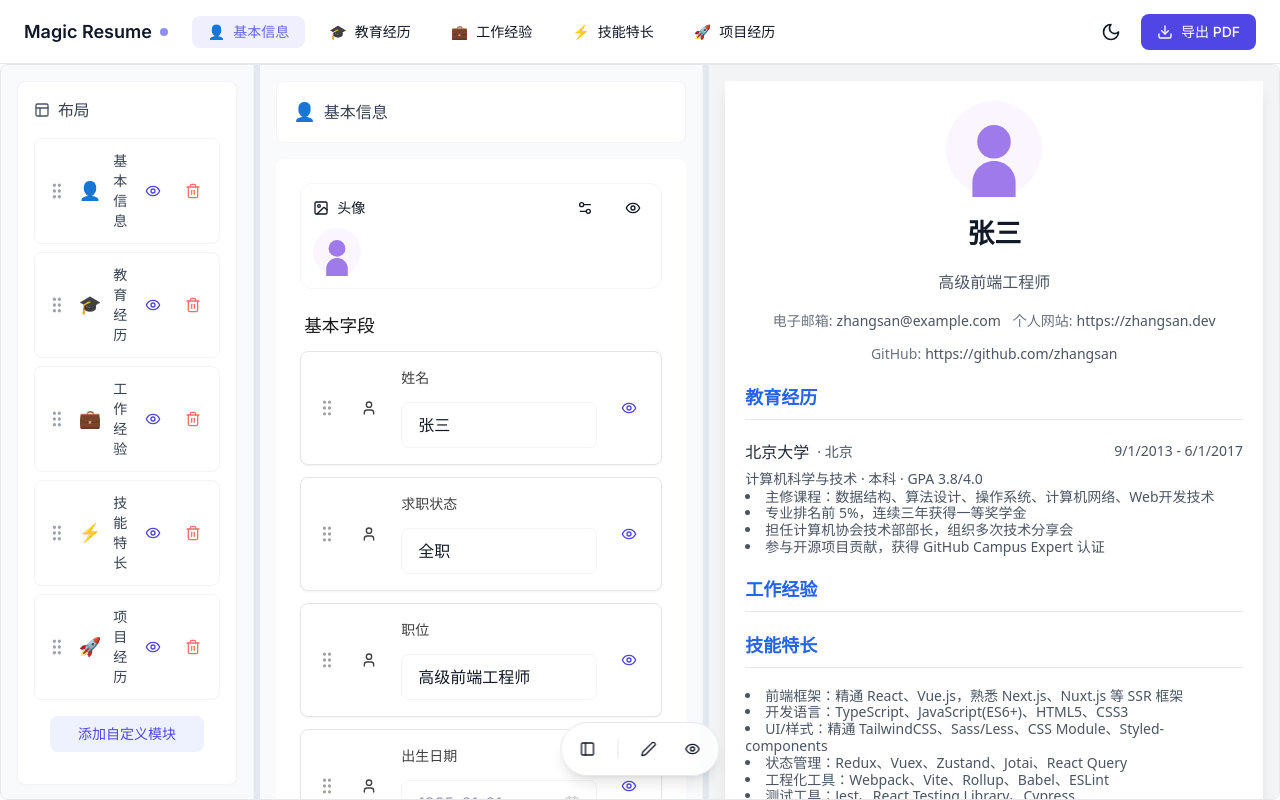
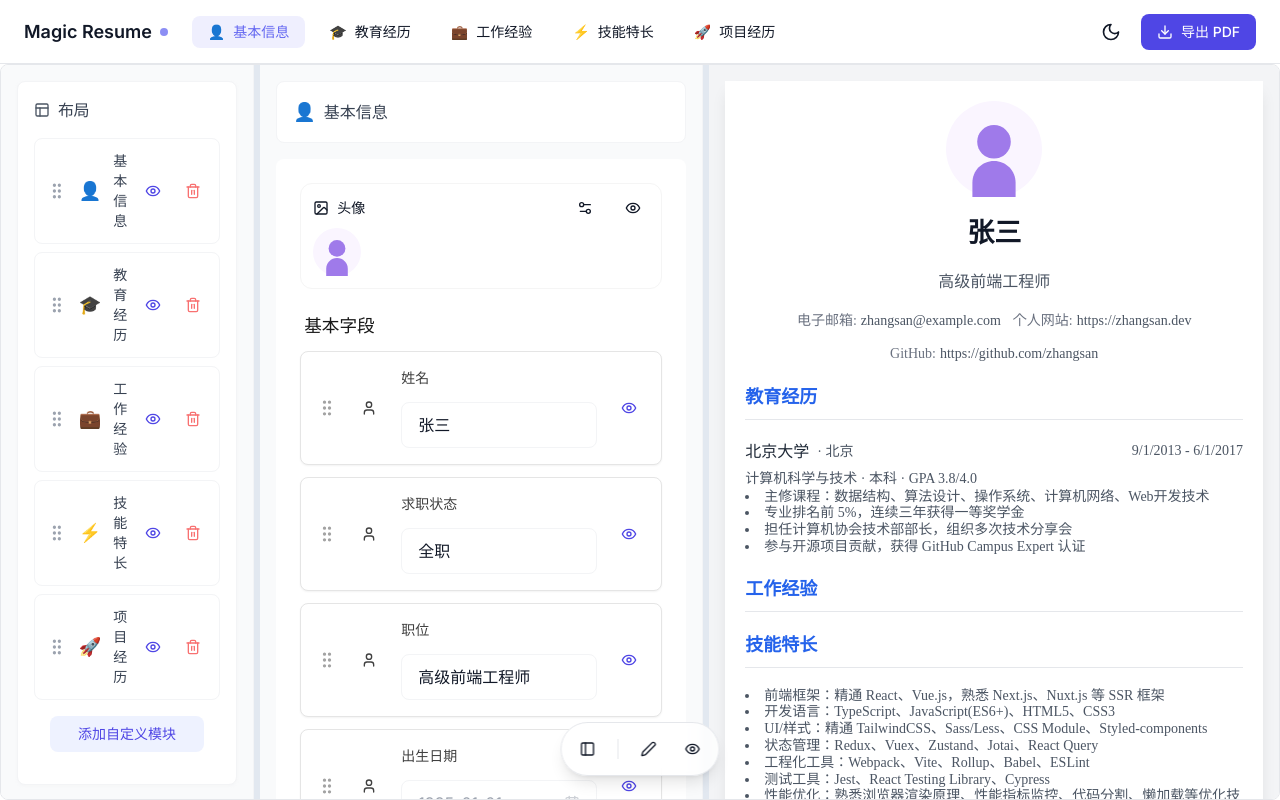
Before and after one commit to boy-lin/magic-resume-online, a Next.js app in the folder apps/fronted/: page /workbench in a window 1280 px wide. Built offline with nearby package versions, Linux system fonts and the light colour scheme.

Commit message:
feat: pdf local font

```diff
--- a/apps/fronted/src/app/globals.css
+++ b/apps/fronted/src/app/globals.css
@@ -155,3 +155,12 @@ hr {
   border-top: 1px solid gray;
   margin: 2rem 0;
 }
+
+
+
+@font-face {
+  font-family: 'Noto Sans SC';
+  src: url('https://fonts.googleapis.com/css2?family=Noto+Sans+SC&display=swap') format('woff2');
+  font-weight: normal;
+  font-style: normal;
+}
--- a/apps/fronted/src/components/editor/SidePanel.tsx
+++ b/apps/fronted/src/components/editor/SidePanel.tsx
@@ -30,7 +30,7 @@ import { useMemo } from "react";
 import { Switch } from "../ui/switch";
 
 const fontOptions = [
-  { value: "sans", label: "无衬线体" },
+  { value: "Noto Sans SC", label: "无衬线体" },
   { value: "serif", label: "衬线体" },
   { value: "mono", label: "等宽体" }
 ];
--- a/apps/fronted/src/components/preview/PreviewPanel.tsx
+++ b/apps/fronted/src/components/preview/PreviewPanel.tsx
@@ -264,11 +264,12 @@ export function PreviewPanel() {
             "bg-white",
             "shadow-lg",
             "relative mx-auto",
-            fontFamilyClass,
+            // fontFamilyClass,
             "text-[#000]"
           )}
           style={{
-            minHeight: "297mm"
+            minHeight: "297mm",
+            fontFamily: "Noto Sans SC"
           }}
         >
           <div
--- a/apps/fronted/src/store/useResumeStore.ts
+++ b/apps/fronted/src/store/useResumeStore.ts
@@ -225,7 +225,7 @@ const initialState = {
   activeSection: "basic",
 
   globalSettings: {
-    fontFamily: "sans",
+    fontFamily: "Noto Sans SC",
     baseFontSize: 14,
     pagePadding: 20,
     paragraphSpacing: 20,
```
